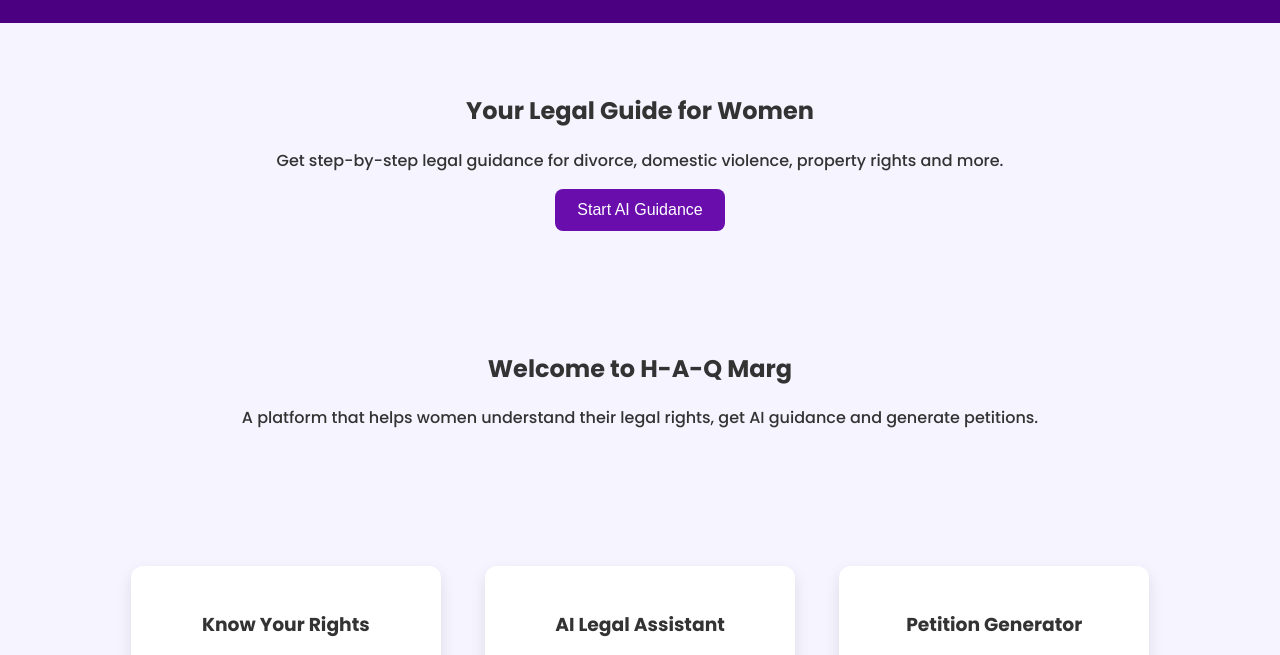
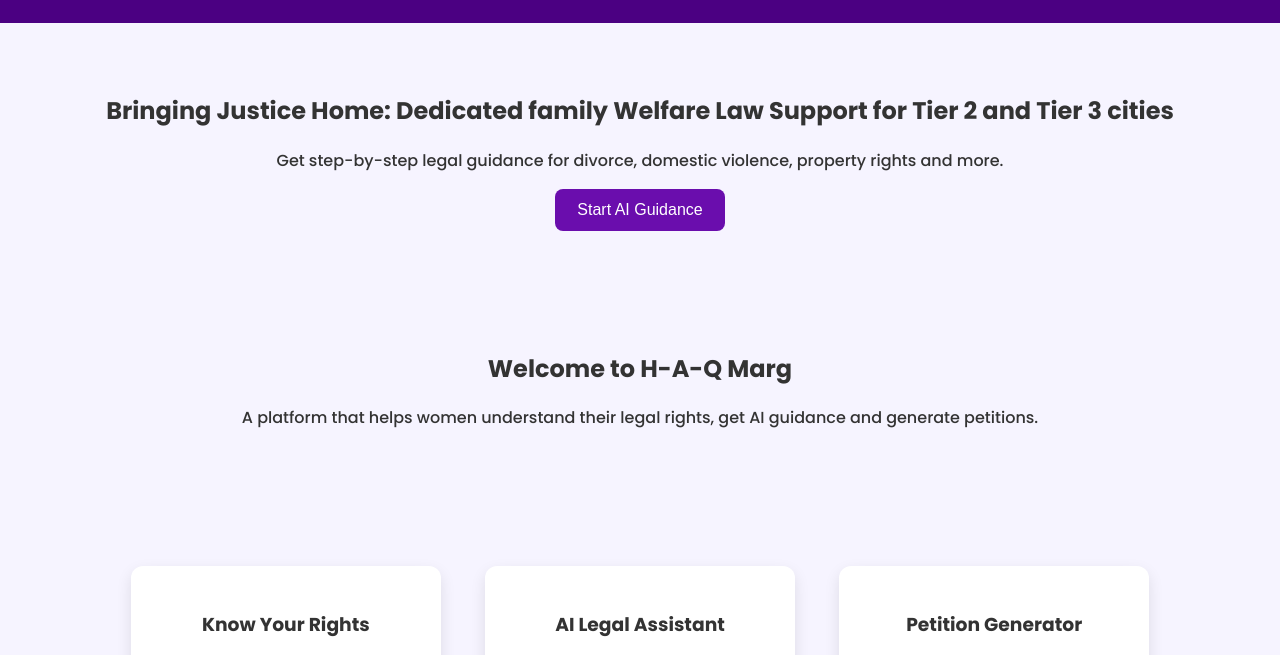
Before and after one commit to shamsinghbhavi19/H-A-QMarg, a plain HTML site: page Frontend/index.html in a window 1280 px wide. Shown: the part 127-782 px from the top of the page. Drawn offline with Linux system fonts and the light colour scheme.

Commit message:
Updated homepage content for Bringing Justice Home: Dedicated family Welfare Law Support for Tier 2 and Tier 3 cities

```diff
--- a/Frontend/index.html
+++ b/Frontend/index.html
@@ -36,7 +36,7 @@
 
 <section class="hero">
 
-<h1>Your Legal Guide for Women</h1>
+<h1>Bringing Justice Home: Dedicated family Welfare Law Support for Tier 2 and Tier 3 cities</h1>
 
 <p>
 Get step-by-step legal guidance for divorce, domestic violence,
```
